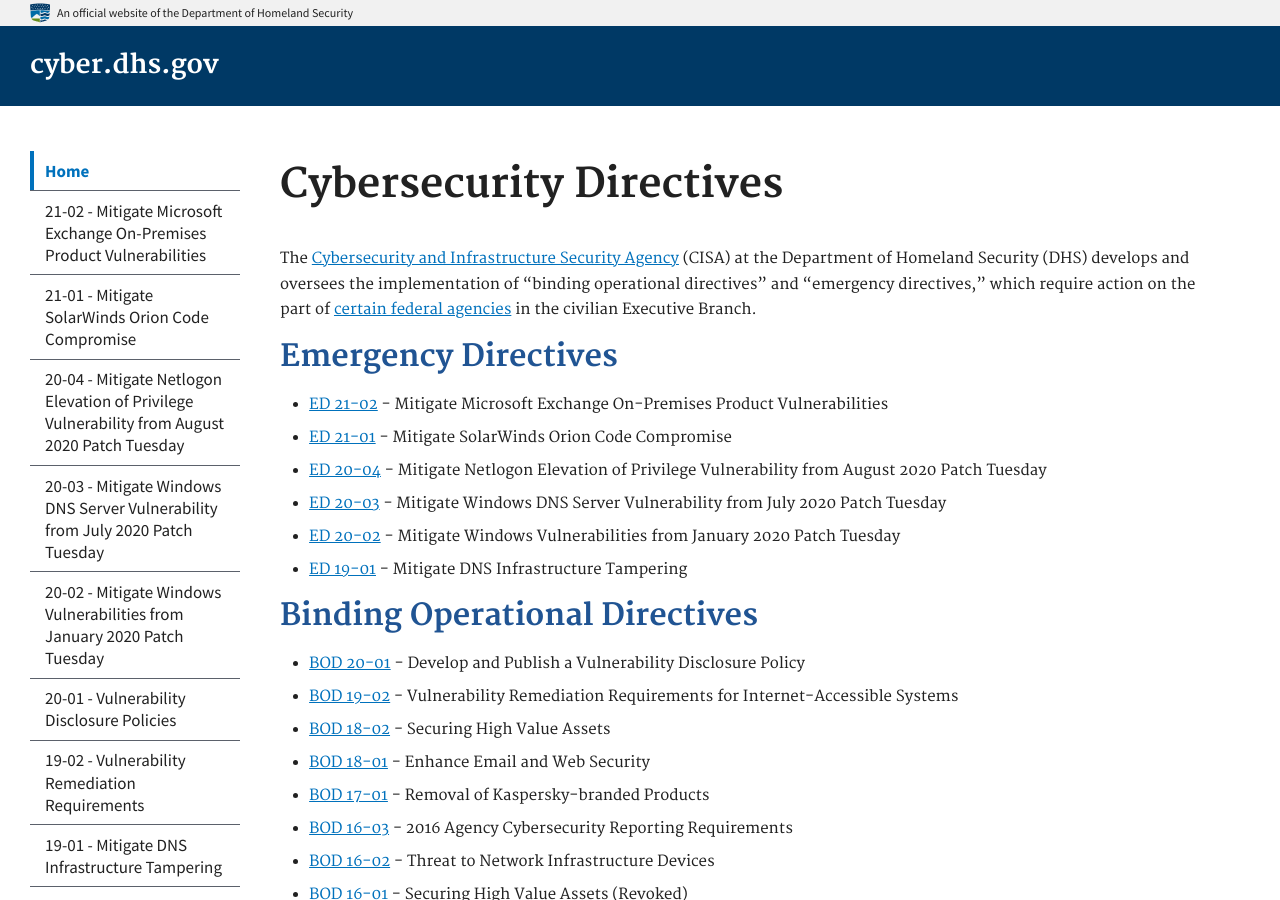
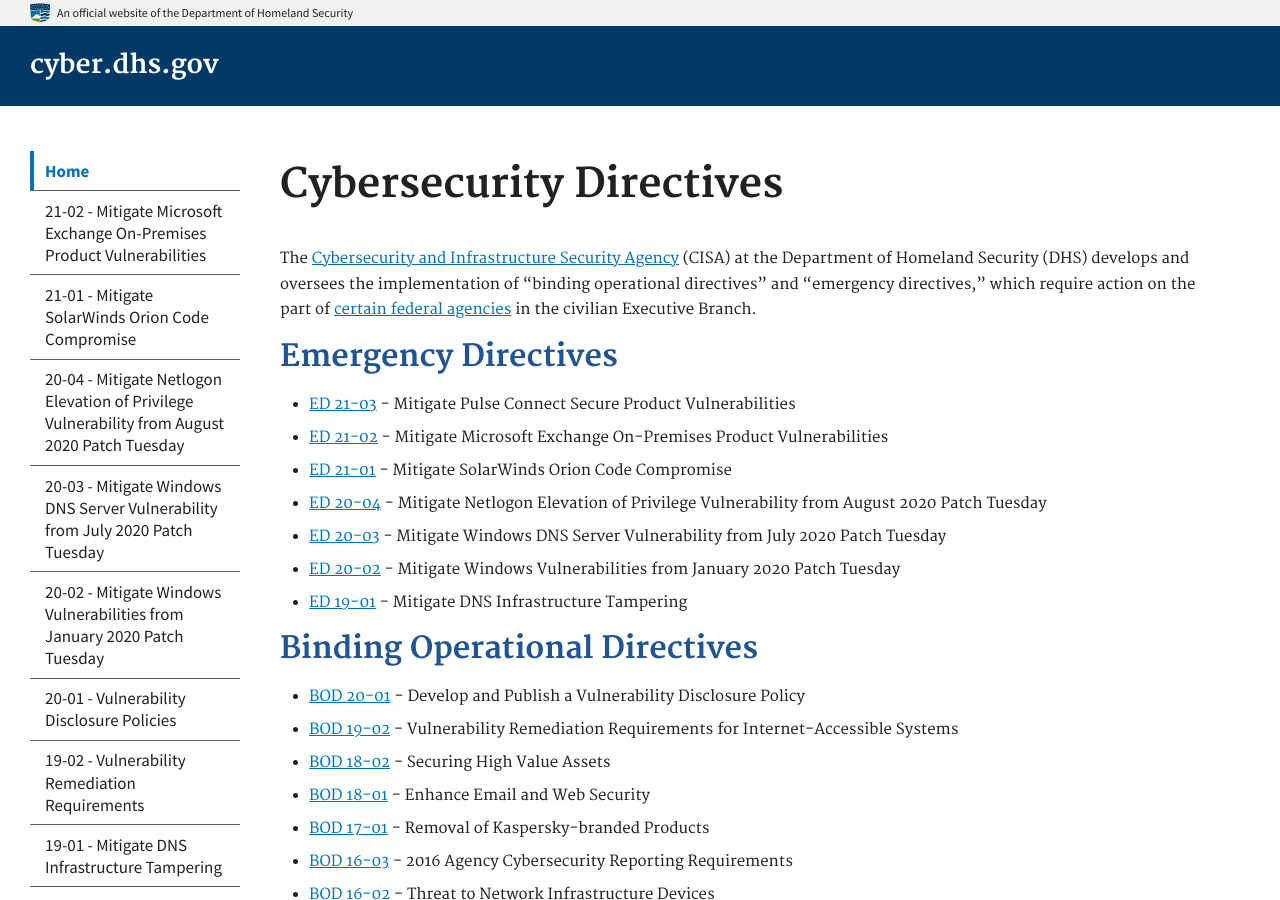
Before and after one commit to cisagov/cyber.dhs.gov, a Jekyll site: the page built from pages/index.md, in a window 1280 px wide and 900 px high. Built offline with Jekyll 4.4.1, drawn with Linux system fonts in a browser that asks for light colours.

Commit message:
Update Main page with ED 21-03

```diff
--- a/pages/index.md
+++ b/pages/index.md
@@ -10,6 +10,7 @@ redirect_from:
 The [Cybersecurity and Infrastructure Security Agency](https://cisa.gov) (CISA) at the Department of Homeland Security (DHS) develops and oversees the implementation of "binding operational directives" and "emergency directives," which require action on the part of [certain federal agencies]({{ site.baseurl }}/agencies) in the civilian Executive Branch.
 
 ## Emergency Directives
+* [ED 21-03]({{ site.baseurl }}/ed/21-03/) - Mitigate Pulse Connect Secure Product Vulnerabilities
 * [ED 21-02]({{ site.baseurl }}/ed/21-02/) - Mitigate Microsoft Exchange On-Premises Product Vulnerabilities
 * [ED 21-01]({{ site.baseurl }}/ed/21-01/) - Mitigate SolarWinds Orion Code Compromise
 * [ED 20-04]({{ site.baseurl }}/ed/20-04/) - Mitigate Netlogon Elevation of Privilege Vulnerability from August 2020 Patch Tuesday
```
